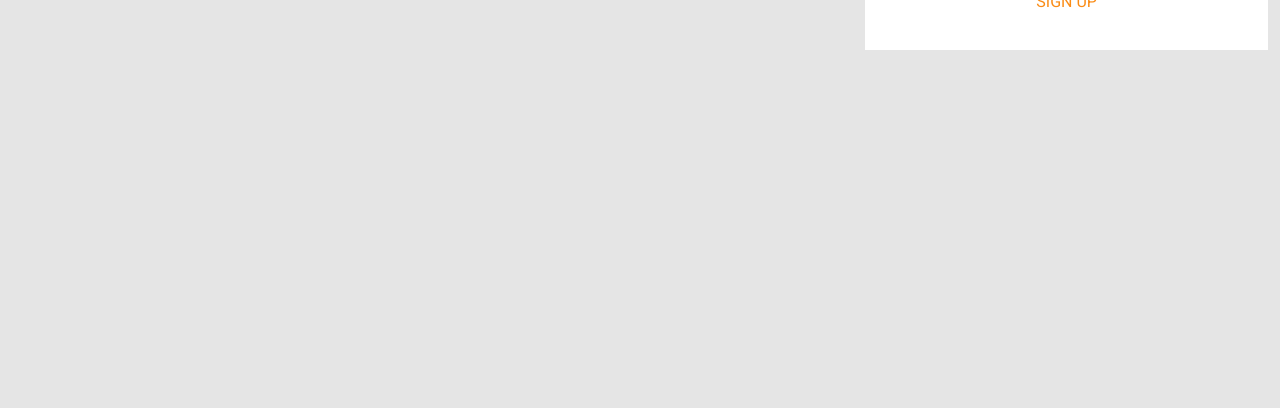
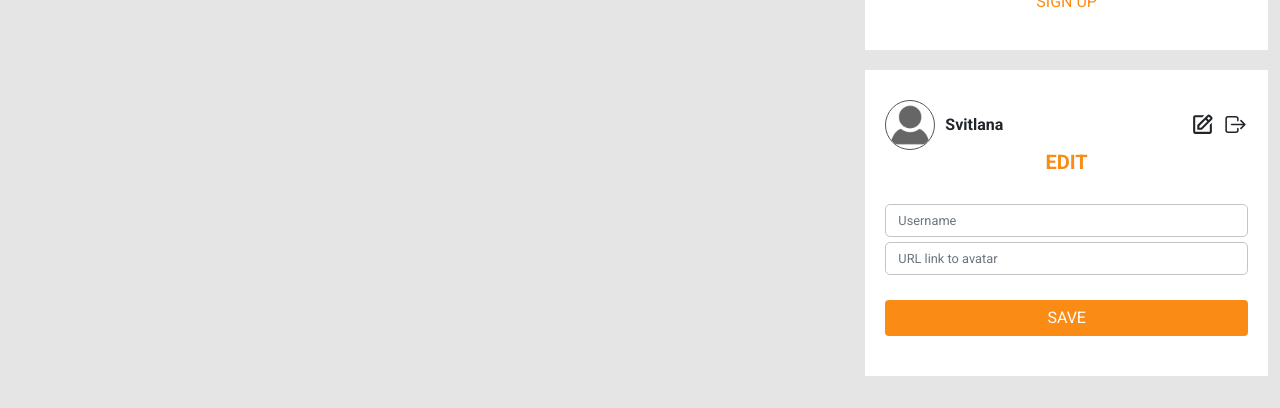
Before and after one commit to SvitlanaRybakova/react-book-club-exam, a React (Create React App) app: page / in a window 1280 px wide. Shown: the part 389-797 px from the top of the page. Built offline with nearby package versions, Linux system fonts and the light colour scheme; no server answers.

Commit message:
created a layout for profile component

```diff
--- a/src/components/layout/PageLayout.js
+++ b/src/components/layout/PageLayout.js
@@ -1,7 +1,7 @@
 import React, { useContext } from "react";
 import { Container, Row, Col } from "react-bootstrap";
 import Authorization from "../authorization/Authorization";
-
+import Profile from '../profile/Profile'
 import { NavbarContext } from "../../contexts/NavbarContext";
 import styles from "./PageLayout.module.css";
 
@@ -16,10 +16,13 @@ const PageLayout = ({ children }) => {
           </Col>
           <Col className={styles.authBlock}>
             <Authorization />
+            <Profile />
           </Col>
           {isMenuOpen && (
             <div className={styles.authOverlay}>
               <Authorization title={"Book Club"} />
+              <Profile title={"Book Club"} />
+
             </div>
           )}
         </Row>
--- /dev/null
+++ b/src/components/profile/Profile.js
@@ -0,0 +1,47 @@
+import React from "react";
+import { Form, Button, Row, Col } from "react-bootstrap";
+import { BiEdit } from "react-icons/bi";
+import { IoLogOutOutline } from "react-icons/io5";
+import styles from "./Profile.module.css";
+import userLogo from "../../assets/images/user.png";
+
+const Profile = ({ title }) => {
+  return (
+    <div className={styles.profileWrapper}>
+      {title && <h1 className="logoTitle">{title}</h1>}
+      <Row className="justify-content-between">
+        <Col className="d-flex align-items-center">
+          <div className={styles.userLogo}>
+            <img src={userLogo} alt="user logo" />
+          </div>
+          <span className={styles.username}>Svitlana</span>
+        </Col>
+        <Col className="d-flex align-items-center justify-content-end ">
+          <div className="mx-2">
+            <BiEdit size={25} />
+          </div>
+          <div>
+            <IoLogOutOutline size={25} />
+          </div>
+        </Col>
+      </Row>
+      <h2 className={styles.profileTitle}>EDIT</h2>
+      <Form>
+        <Form.Control
+          type="text"
+          placeholder="Username"
+          className={styles.profileInput}
+        />
+        <Form.Control
+          type="text"
+          placeholder="URL link to avatar"
+          className={styles.profileInput}
+        />
+      </Form>
+
+      <Button className={styles.saveBtn}> SAVE </Button>
+    </div>
+  );
+};
+
+export default Profile;
--- /dev/null
+++ b/src/components/profile/Profile.module.css
@@ -0,0 +1,44 @@
+.profileWrapper {
+  margin-top: 20px;
+  background-color: var(--vite);
+  padding: 30px 20px;
+  text-align: center;
+}
+
+.profileTitle {
+  font-size: 20px;
+  color: var(--orange);
+  font-weight: bold;
+  margin-bottom: 30px;
+}
+
+.profileInput {
+  border: 1px solid var(--grayBorder);
+  color: var(--gray);
+  font-size: 0.8rem !important;
+  border-radius: 5px;
+  margin-bottom: 5px;
+}
+
+.saveBtn {
+  background-color: var(--orange) !important;
+  color: var(--vite);
+  width: 100%;
+  border: none !important;
+  margin-bottom: 10px;
+  margin-top: 20px;
+}
+
+.userLogo {
+  width: 50px;
+  margin-right: 10px;
+}
+
+.userLogo>img {
+  border: 1px solid var(--gray);
+  border-radius: 50%;
+}
+
+.username{
+  font-weight: bold;
+}
--- a/src/pages/book_page/BookDescription.js
+++ b/src/pages/book_page/BookDescription.js
@@ -2,6 +2,8 @@ import React, { useState } from "react";
 import { Col, Row } from "react-bootstrap";
 import Image from "../../components/image/Image";
 import styles from "./BookPage.module.css";
+import {AMMOUNT_OF_SYMBOLS} from '../../services/const'
+
 
 const BookDescription = ({ bookInfo }) => {
   const [isFullDesc, setFullDesc] = useState(false);
@@ -42,14 +44,14 @@ const BookDescription = ({ bookInfo }) => {
                 ) : (
                   <div
                     dangerouslySetInnerHTML={{
-                      __html: bookInfo.description.slice(0, 400),
+                      __html: bookInfo.description.slice(0, AMMOUNT_OF_SYMBOLS),
                     }}
                   />
                 )}
-                {bookInfo.description.length > 400 && (
+                {bookInfo.description.length > AMMOUNT_OF_SYMBOLS && (
                   <button
                     className={styles.descriptionButton}
-                    onClick={()=> setFullDesc((prevState) => !prevState)}
+                    onClick={() => setFullDesc((prevState) => !prevState)}
                   >
                     {isFullDesc ? "hide info" : "read more"}
                   </button>
--- a/src/services/const.js
+++ b/src/services/const.js
@@ -1,3 +1,4 @@
+export const AMMOUNT_OF_SYMBOLS = 400
 export const HOME='/'
 export const BOOK_PAGE='/books/:id'
 export const ADMIN='/admin'
```
Also changed, not shown: src/assets/images/user.png (added).
